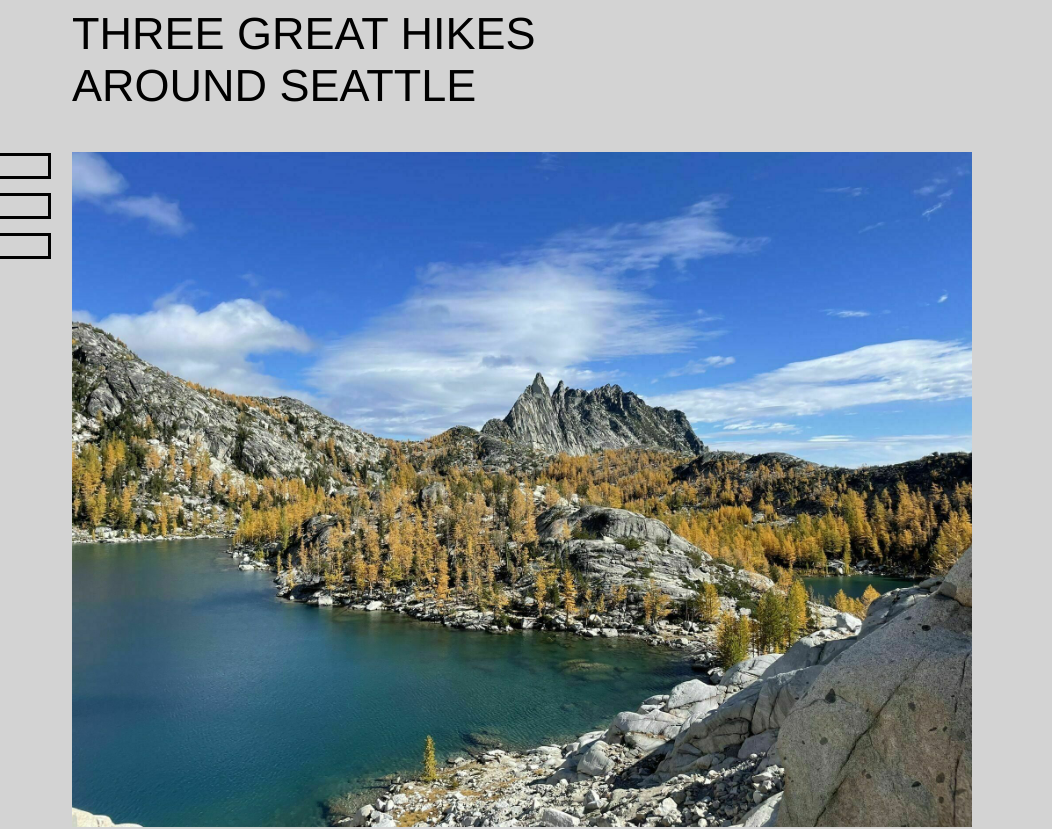
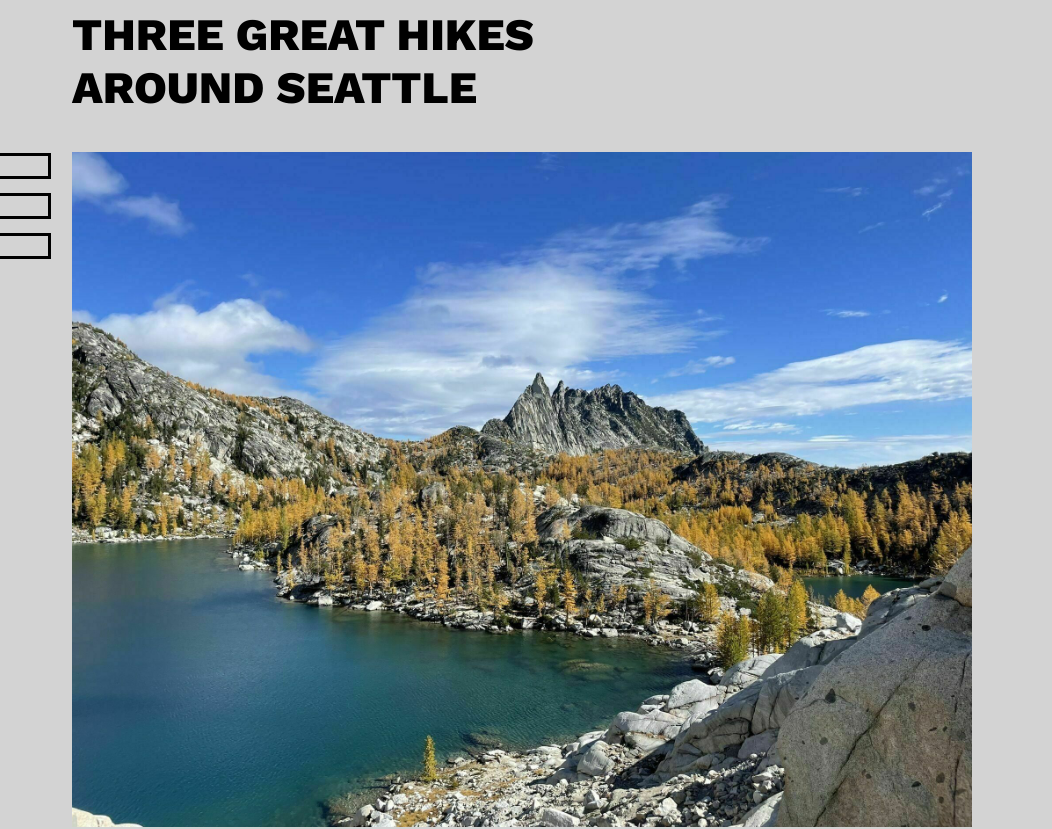
Before and after one commit to readlang/phase-0-website, a plain HTML site: page index.html in a window 1280 px wide. Shown: the top 829 px of the page, 228-1280 px from the left. Drawn offline with nearby package versions, Linux system fonts and the light colour scheme.

Commit message:
After adding google font import

```diff
--- a/index.html
+++ b/index.html
@@ -2,6 +2,8 @@
 <html lang="en">
     <head>
         <link rel="stylesheet" href="style.css"/>
+        <link href="https://fonts.googleapis.com/css2?family=Work+Sans:wght@800&display=swap" rel="stylesheet">
+
         <title>Seattle Hikes</title>
     </head>
 
--- a/style.css
+++ b/style.css
@@ -1,6 +1,7 @@
 body {
     background: lightgrey;
-    font-family:'Franklin Gothic Medium', 'Arial Narrow', Arial, sans-serif
+    /*  font-family:'Franklin Gothic Medium', 'Arial Narrow', Arial, sans-serif  */
+    font-family: 'Work Sans', sans-serif;
 }
 
 .grid-container {
```
Also changed, not shown: images/sample-mountain-photo.jpg (renamed from images/mountain-photo.jpg), 3 other files.
